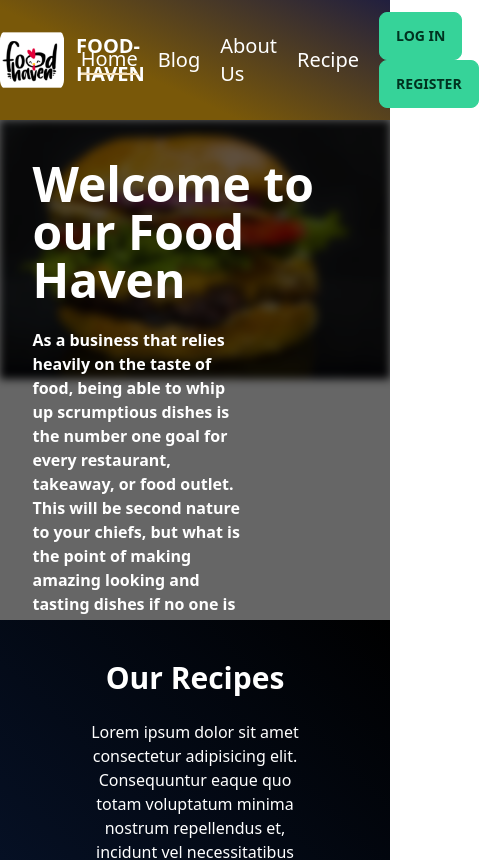
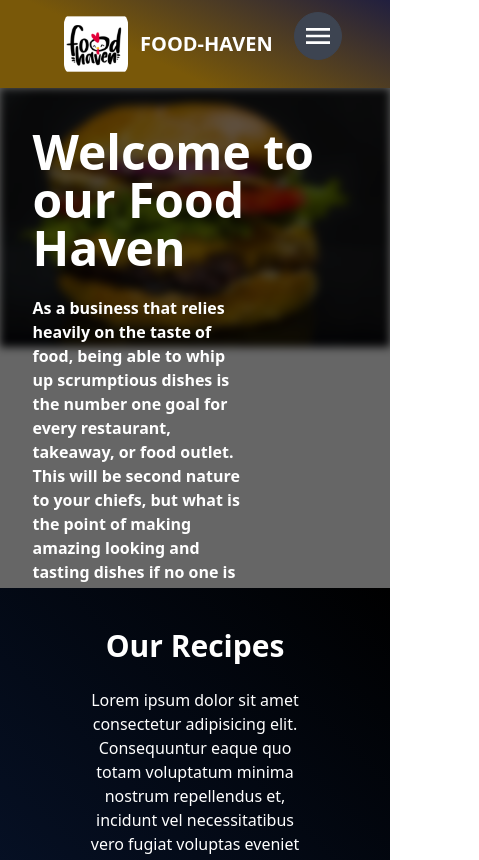
Before and after one commit to rofikul-resan/Food-haven-client, a React (Vite) app: page / in a window 390 px wide. Shown: the top 860 px of the page, 479 px wide, since content can reach past the window. Built offline with nearby package versions, Linux system fonts and the light colour scheme; no server answers.

Commit message:
responsive navber

```diff
--- a/src/components/header/Navber.jsx
+++ b/src/components/header/Navber.jsx
@@ -1,16 +1,53 @@
+import { useState } from "react";
 import { Link, NavLink } from "react-router-dom";
 const Navber = () => {
+  const [isNavShow, setIsNavShow] = useState(false);
+
   return (
     <header>
       <nav
-        className="flex justify-between items-center text-white text-xl
-     nav-bg md:px-20 py-3"
+        className="md:flex justify-between items-center text-white text-xl
+     nav-bg px-16 p py-3 relative"
       >
+        {/* nav bar toggler start  */}
+        <div className="absolute right-12 md:hidden">
+          <label className="btn btn-circle swap swap-rotate">
+            <input onClick={() => setIsNavShow(!isNavShow)} type="checkbox" />
+
+            <svg
+              className="swap-off fill-current"
+              xmlns="http://www.w3.org/2000/svg"
+              width="32"
+              height="32"
+              viewBox="0 0 512 512"
+            >
+              <path d="M64,384H448V341.33H64Zm0-106.67H448V234.67H64ZM64,128v42.67H448V128Z" />
+            </svg>
+
+            <svg
+              className="swap-on fill-current"
+              xmlns="http://www.w3.org/2000/svg"
+              width="32"
+              height="32"
+              viewBox="0 0 512 512"
+            >
+              <polygon points="400 145.49 366.51 112 256 222.51 145.49 112 112 145.49 222.51 256 112 366.51 145.49 400 256 289.49 366.51 400 400 366.51 289.49 256 400 145.49" />
+            </svg>
+          </label>
+        </div>
+
+        {/* nav bar toggler end  */}
+
+        {/* nav bar start  */}
         <div className="flex items-center gap-3">
           <img className="h-16 rounded-xl" src="/food-haven-logo.png" alt="" />
           <h3>FOOD-HAVEN</h3>
         </div>
-        <div className="flex gap-5 items-center ">
+        <div
+          className={`flex flex-col md:flex-row gap-5 md:items-center ${
+            !isNavShow ? "hidden md:flex" : ""
+          } `}
+        >
           <NavLink
             className={({ isActive }) => (isActive ? "active-nav" : "")}
             to={"/"}
--- a/src/page/home/review/CustomerReview.jsx
+++ b/src/page/home/review/CustomerReview.jsx
@@ -14,7 +14,7 @@ const CustomerReview = () => {
           iure molestiae ab?
         </p>
       </div>
-      <div className="grid  grid-cols-3 gap-10 w-11/12 mx-auto">
+      <div className="grid  md:grid-cols-3 gap-10 w-11/12 mx-auto">
         <ReviewCard name={"Jone Smith "} />
         <ReviewCard name={"Leo Junior "} />
         <ReviewCard name={"Amber Heart "} />
```
